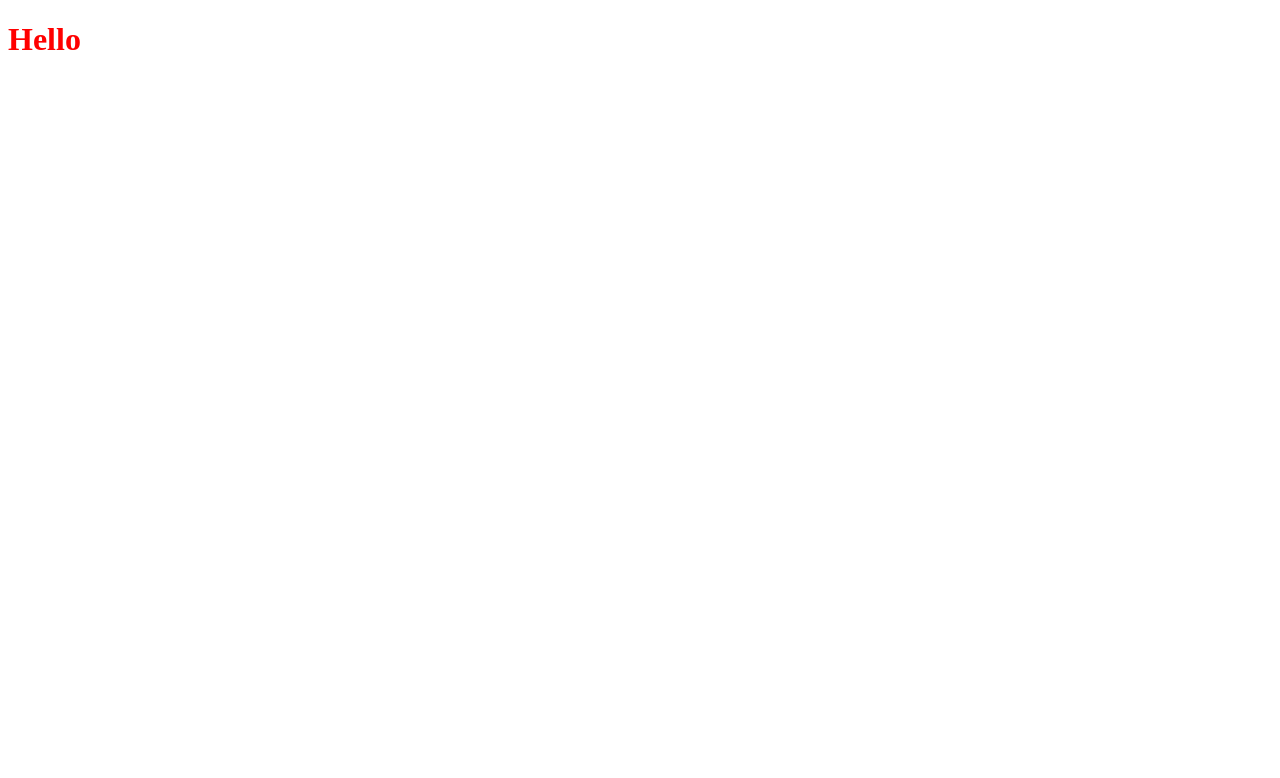
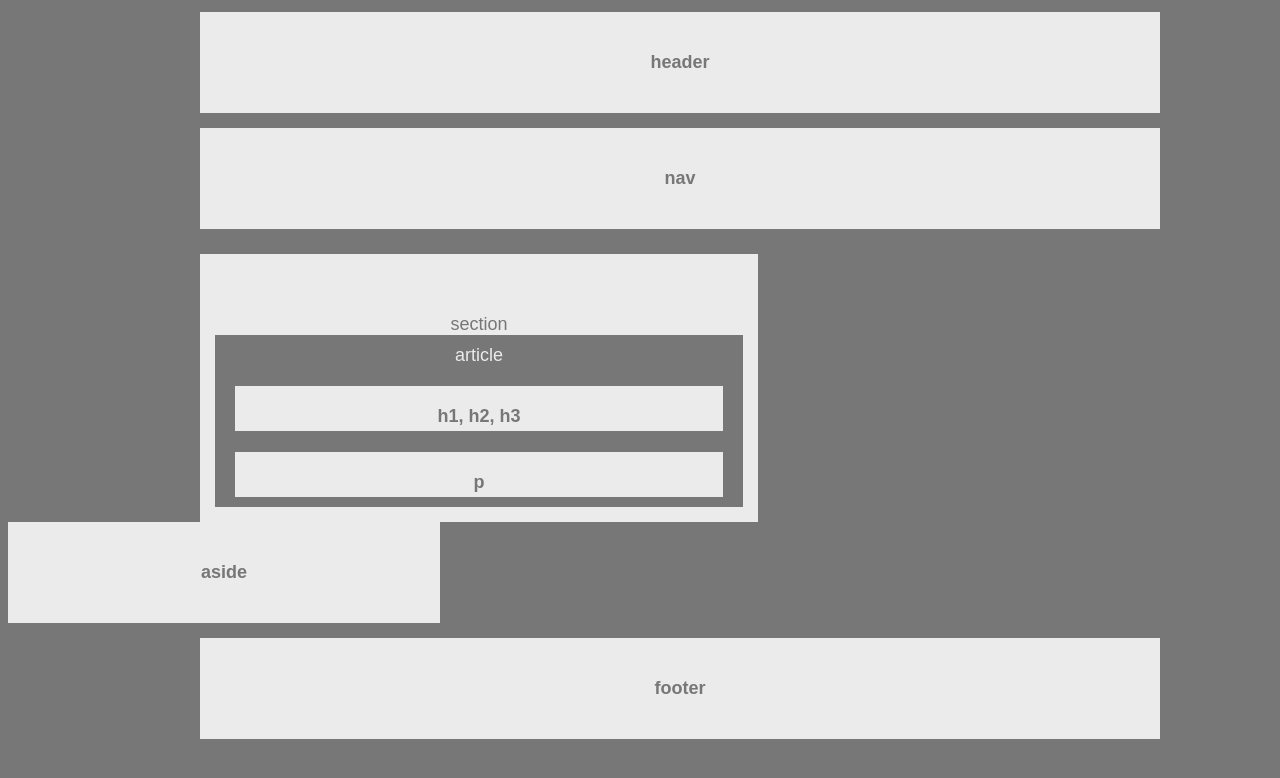
Before and after one commit to SkiingMama/HW-Wireframe, a plain HTML site: page index.html in a window 1280 px wide. Drawn offline with Linux system fonts and the light colour scheme.

Commit message:
added latest html and css

```diff
--- a/index.html
+++ b/index.html
@@ -1,13 +1,37 @@
 
 <!DOCTYPE html>
+<html lang="en-us">
+<head>
+	<title>HW-Wireframe</title>
+	<meta charset="UTF-8">
+	<link rel="stylesheet" href="style.css">
 
-<html>
-<head>
-	<title>Tab title</title>
-	<link rel="stylesheet" href="style.css">
 </head>
 <body>
-	<h1>Hello</h1>
+	<div class="container">
+		<header>
+			<h1>header</h1>
+		</header>
 
+		<h2>nav</h2>
+
+		<div class="clearfix middlebox">
+
+		<div class="sectionbox">
+			<div class="section">section
+				<div class="article">article
+					<div class="h1h2h3"><strong>h1, h2, h3<strong></div><br>
+					<div class="p">p</div>
+				</div>
+			</div>
+		</div>
+		<div class="aside">aside</div>
+		</div>
+
+
+	<div id="footer">
+		<h2>footer</h2>
+	</div>
+</div>
 </body>
 </html>
--- a/style.css
+++ b/style.css
@@ -1,3 +1,119 @@
+
+body {
+
+	background-color: #777;
+	font-family: 'Arial', 'Helvetica Neue', Helvetica, sans-serif;
+	font-size: 18px;
+}
+
+.container {
+	width: 960px;
+	font-size: 18px;
+}
+
 h1{
-	color: red;
+	text-align: center;
+	margin-bottom: 5px;
+	background-color: #ebebeb;
+	color: #777;
+	padding-top: 40px;
+	padding-bottom: 40px;
+	position: relative;
+	left: 20%;
+	font-size: 18px;
 }
+
+h2{
+	text-align: center;
+	margin-bottom: 15px;
+	background-color: #ebebeb;
+	color: #777;
+	padding-top: 40px;
+	padding-bottom: 40px;
+	position: relative;
+	left: 20%;
+	font-size: 18px;
+}
+
+
+.section {
+	text-align: center;
+	width: 55%;
+	height: 45%;
+	float: left;
+	background-color: #ebebeb;
+	color: #777;
+	padding-top: 60px;
+	padding-bottom: 15px;
+	padding-right: 15px;
+	padding-left: 15px;
+	margin-left:20%;
+	margin-top: 10px;
+	border-right: 5%
+	font-size: 18px;
+}
+
+.classcontainer2{
+
+	width: 495px;
+
+
+
+}
+.middlebox {
+	background-color: #777;
+	color: #ebebeb;
+	position:relative;
+}
+
+.aside {
+	float: left;
+	text-align: center;
+	width: 45%;
+	background-color: #ebebeb;
+	color: #777;
+	padding-top: 40px;
+	padding-bottom: 40px;
+	font-size: 18px;
+}
+
+
+.article {
+	background-color: #777;
+	color: #ebebeb;
+	padding-top: 10px;
+	padding-bottom: 30px;
+	font-size: 18px;
+}
+
+.h1h2h3 {
+	background-color: #ebebeb;
+	color:#777;
+	padding-top: 20px;
+	padding-bottom: 20px;
+	margin-left: 20px;
+	margin-right: 20px;
+	margin-top: 20px;
+	height:5px;
+	font-size: 18px;
+}
+
+.p {
+	background-color: #ebebeb;
+	color:#777;
+	padding-top: 20px;
+	padding-bottom: 20px;
+	margin-left: 20px;
+	margin-right: 20px;
+	margin-bottom: -20px;
+	height:5px;
+	font-size: 18px;
+}
+
+
+
+.clearfix::after {
+    content: "";
+    clear: both;
+    display: table;
+}
```
